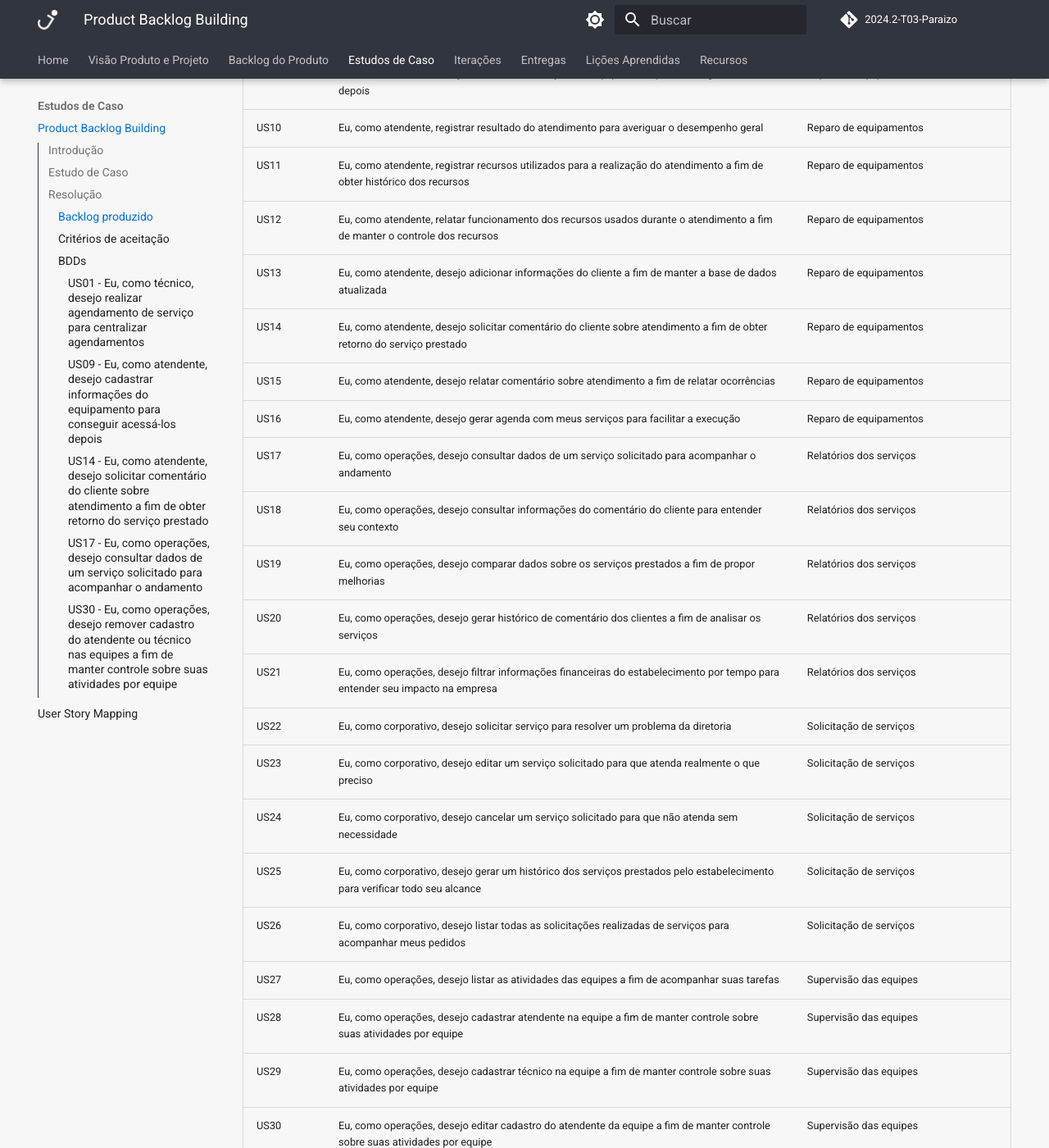
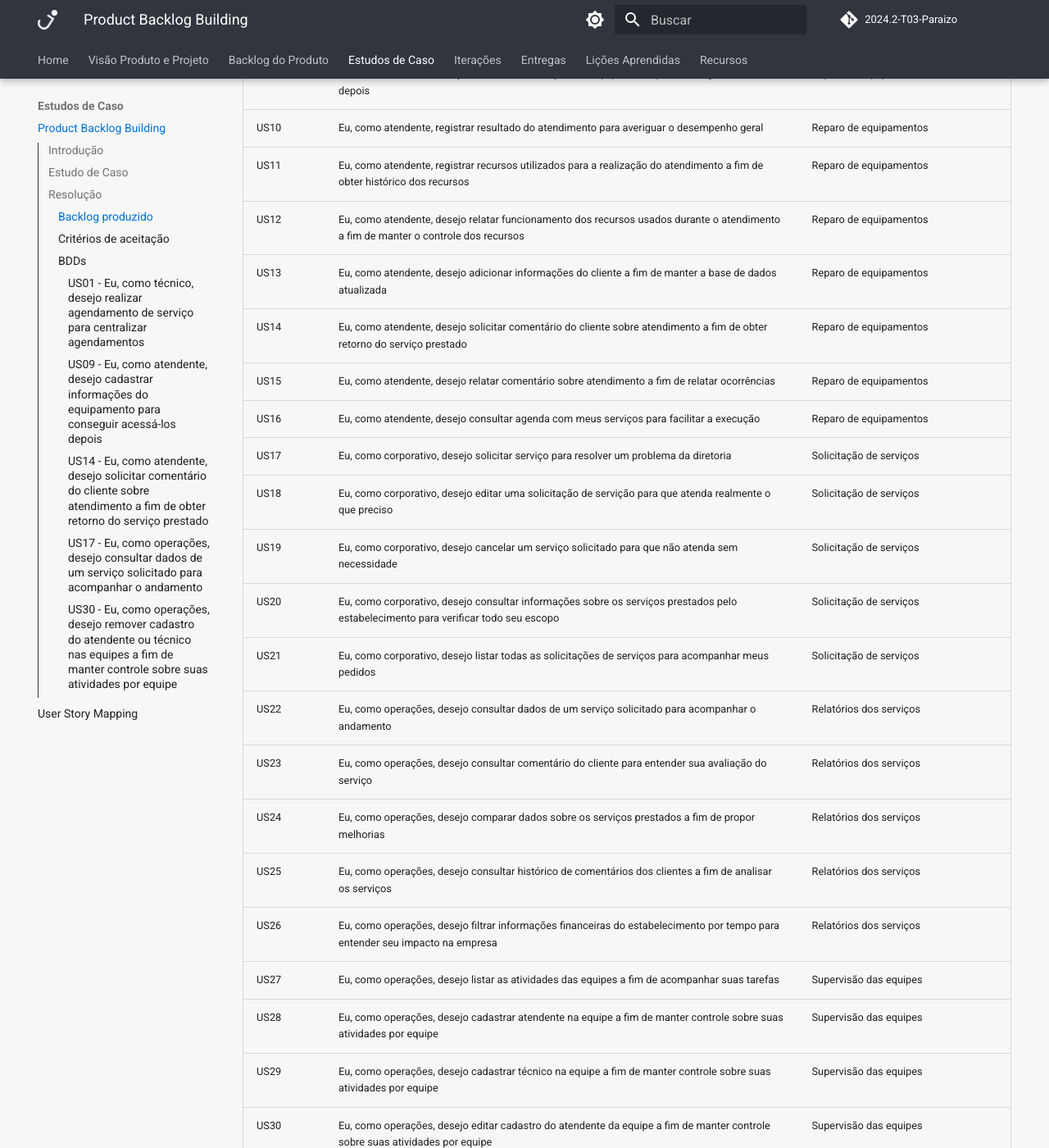
Before and after one commit to mdsreq-fga-unb/2024.2-T03-Paraizo, an MkDocs documentation site: the page built from docs/estudos-de-caso/pbb/index.md, in a window 1280 px wide and 1400 px high, scrolled down 1964 px. Shown: the whole window at 82% size. Built offline with MkDocs 1.6.1 and Material for MkDocs 9.7.7, drawn with Linux system fonts in a browser that asks for light colours; comment, search, counter and statistics services are not loaded; the version menu is left out.

Commit message:
Atualização no nome das US's com base em atualização dos PBIs

```diff
--- a/docs/estudos-de-caso/pbb/index.md
+++ b/docs/estudos-de-caso/pbb/index.md
@@ -44,21 +44,21 @@ Tabela 1 - Backlog feito com base nos PBIs
 | US09 | Eu, como atendente, desejo cadastrar informações do equipamento para conseguir acessá-los depois | Reparo de equipamentos            |
 | US10 | Eu, como atendente, registrar resultado do atendimento para averiguar o desempenho geral | Reparo de equipamentos            |
 | US11 | Eu, como atendente, registrar recursos utilizados para a realização do atendimento a fim de obter histórico dos recursos | Reparo de equipamentos            |
-| US12 | Eu, como atendente, relatar funcionamento dos recursos usados durante o atendimento a fim de manter o controle dos recursos | Reparo de equipamentos            |
+| US12 | Eu, como atendente, desejo relatar funcionamento dos recursos usados durante o atendimento a fim de manter o controle dos recursos | Reparo de equipamentos            |
 | US13 | Eu, como atendente, desejo adicionar informações do cliente a fim de manter a base de dados atualizada | Reparo de equipamentos            |
 | US14 | Eu, como atendente, desejo solicitar comentário do cliente sobre atendimento a fim de obter retorno do serviço prestado | Reparo de equipamentos            |
 | US15 | Eu, como atendente, desejo relatar comentário sobre atendimento a fim de relatar ocorrências | Reparo de equipamentos            |
-| US16 | Eu, como atendente, desejo gerar agenda com meus serviços para facilitar a execução | Reparo de equipamentos            |
-| US17 | Eu, como operações, desejo consultar dados de um serviço solicitado para acompanhar o andamento | Relatórios dos serviços           |
-| US18 | Eu, como operações, desejo consultar informações do comentário do cliente para entender seu contexto | Relatórios dos serviços           |
-| US19 | Eu, como operações, desejo comparar dados sobre os serviços prestados a fim de propor melhorias | Relatórios dos serviços           |
-| US20 | Eu, como operações, desejo gerar histórico de comentário dos clientes a fim de analisar os serviços | Relatórios dos serviços           |
-| US21 | Eu, como operações, desejo filtrar informações financeiras do estabelecimento por tempo para entender seu impacto na empresa | Relatórios dos serviços           |
-| US22 | Eu, como corporativo, desejo solicitar serviço para resolver um problema da diretoria | Solicitação de serviços           |
-| US23 | Eu, como corporativo, desejo editar um serviço solicitado para que atenda realmente o que preciso | Solicitação de serviços           |
-| US24 | Eu, como corporativo, desejo cancelar um serviço solicitado para que não atenda sem necessidade | Solicitação de serviços           |
-| US25 | Eu, como corporativo, desejo gerar um histórico dos serviços prestados pelo estabelecimento para verificar todo seu alcance | Solicitação de serviços           |
-| US26 | Eu, como corporativo, desejo listar todas as solicitações realizadas de serviços para acompanhar meus pedidos | Solicitação de serviços           |
+| US16 | Eu, como atendente, desejo consultar agenda com meus serviços para facilitar a execução | Reparo de equipamentos            |
+| US17 | Eu, como corporativo, desejo solicitar serviço para resolver um problema da diretoria | Solicitação de serviços           |
+| US18 | Eu, como corporativo, desejo editar uma solicitação de servição para que atenda realmente o que preciso | Solicitação de serviços           |
+| US19 | Eu, como corporativo, desejo cancelar um serviço solicitado para que não atenda sem necessidade | Solicitação de serviços           |
+| US20 | Eu, como corporativo, desejo consultar informações sobre os serviços prestados pelo estabelecimento para verificar todo seu escopo | Solicitação de serviços           |
+| US21 | Eu, como corporativo, desejo listar todas as solicitações de serviços para acompanhar meus pedidos | Solicitação de serviços           |
+| US22 | Eu, como operações, desejo consultar dados de um serviço solicitado para acompanhar o andamento | Relatórios dos serviços           |
+| US23 | Eu, como operações, desejo consultar comentário do cliente para entender sua avaliação do serviço | Relatórios dos serviços           |
+| US24 | Eu, como operações, desejo comparar dados sobre os serviços prestados a fim de propor melhorias | Relatórios dos serviços           |
+| US25 | Eu, como operações, desejo consultar histórico de comentários dos clientes a fim de analisar os serviços | Relatórios dos serviços           |
+| US26 | Eu, como operações, desejo filtrar informações financeiras do estabelecimento por tempo para entender seu impacto na empresa | Relatórios dos serviços           |
 | US27 | Eu, como operações, desejo listar as atividades das equipes a fim de acompanhar suas tarefas | Supervisão das equipes            |
 | US28 | Eu, como operações, desejo cadastrar atendente na equipe a fim de manter controle sobre suas atividades por equipe | Supervisão das equipes            |
 | US29 | Eu, como operações, desejo cadastrar técnico na equipe a fim de manter controle sobre suas atividades por equipe | Supervisão das equipes            |
```
